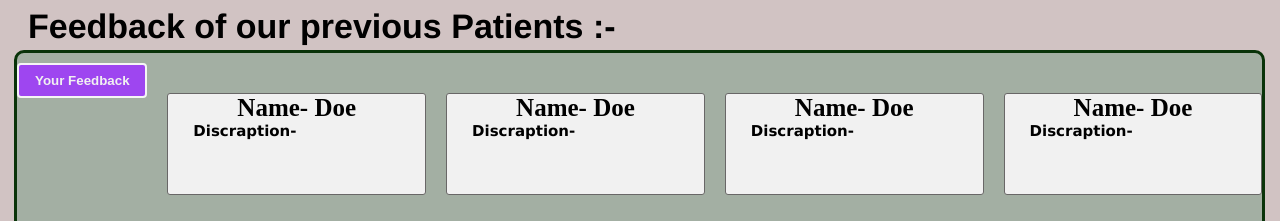
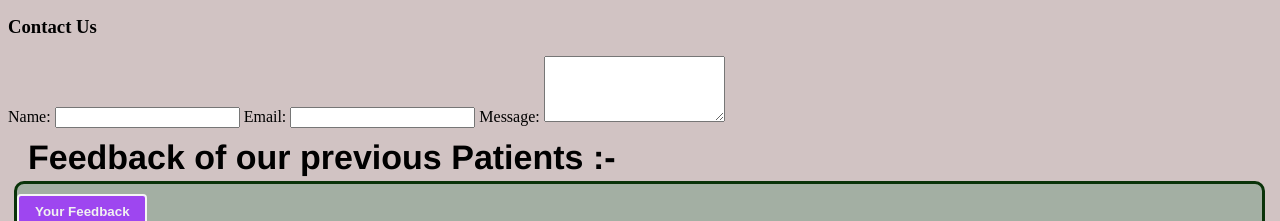
Before and after one commit to As-cryptoweb/Clinic-management-system-1, a plain HTML site: page index.html in a window 1280 px wide. Shown: the part 2772-2993 px from the top of the page. Drawn offline with Linux system fonts and the light colour scheme.

Commit message:
Update index.html

```diff
--- a/index.html
+++ b/index.html
@@ -206,10 +206,24 @@
         <input type="text" id="patientPhone" placeholder="Enter your phone number" required>
         <button type="submit">Check Status</button>
       </form>
-
       <div id="statusMessage"></div>
     </div>
   </div>
+  <div id="vertical"></div>
+      <div class="contact-form">
+        <h3>Contact Us</h3>
+        <form action="https://api.web3forms.com/submit" method="POST">
+            <input type="hidden" name="access_key" value="180bea4a-e419-4cae-9dab-d7e2baba653">
+            <label for="name">Name:</label>
+            <input type="text" id="name" name="name" required>
+
+            <label for="email">Email:</label>
+            <input type="text" id="email" name="email" required>
+
+            <label for="message">Message:</label>
+            <textarea type="text" id="text" name="message" rows="4" required></textarea>
+        </form>
+    </div>
 
 
   <h1>Feedback of our previous Patients :-</h1>
```
